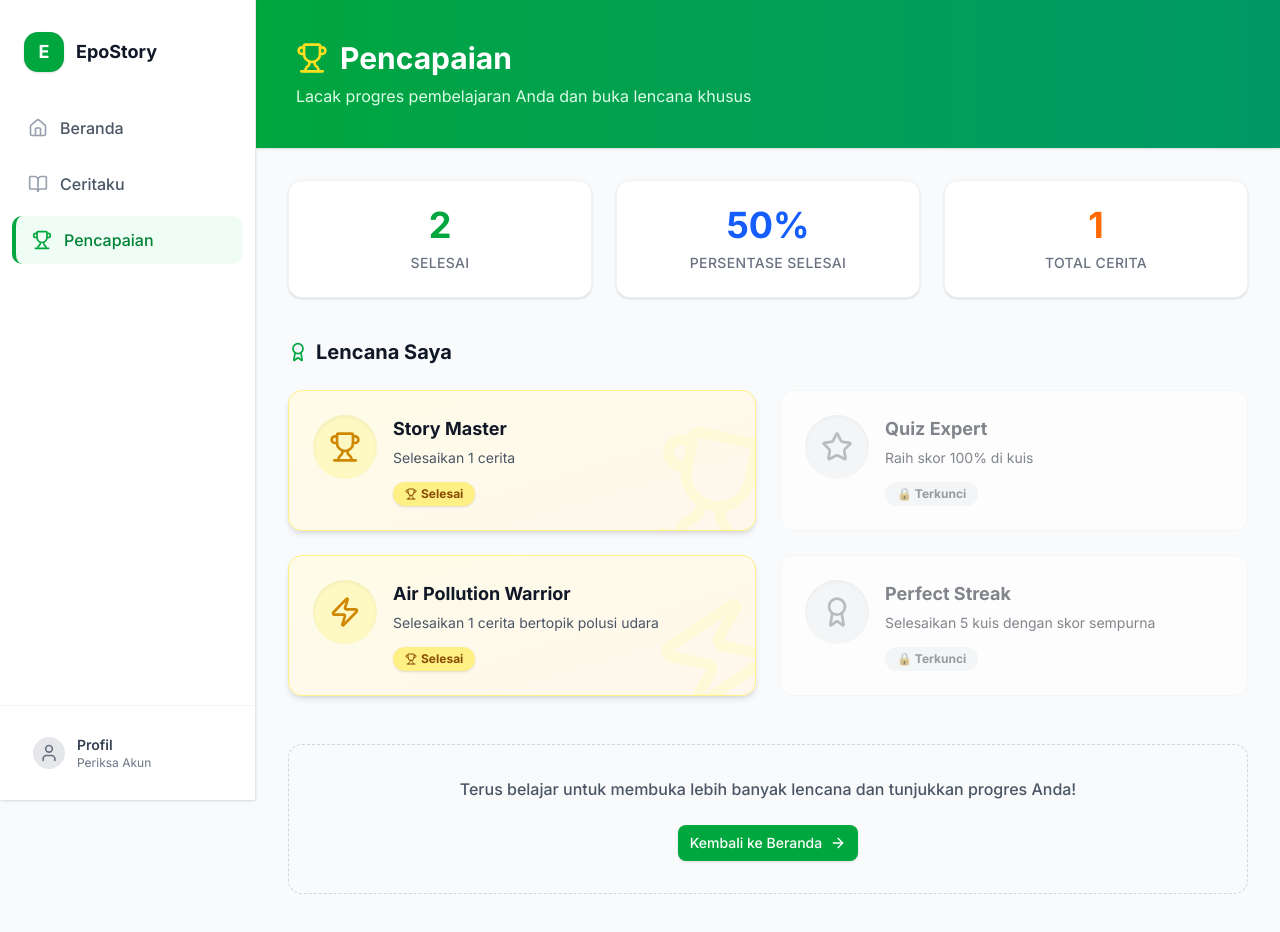
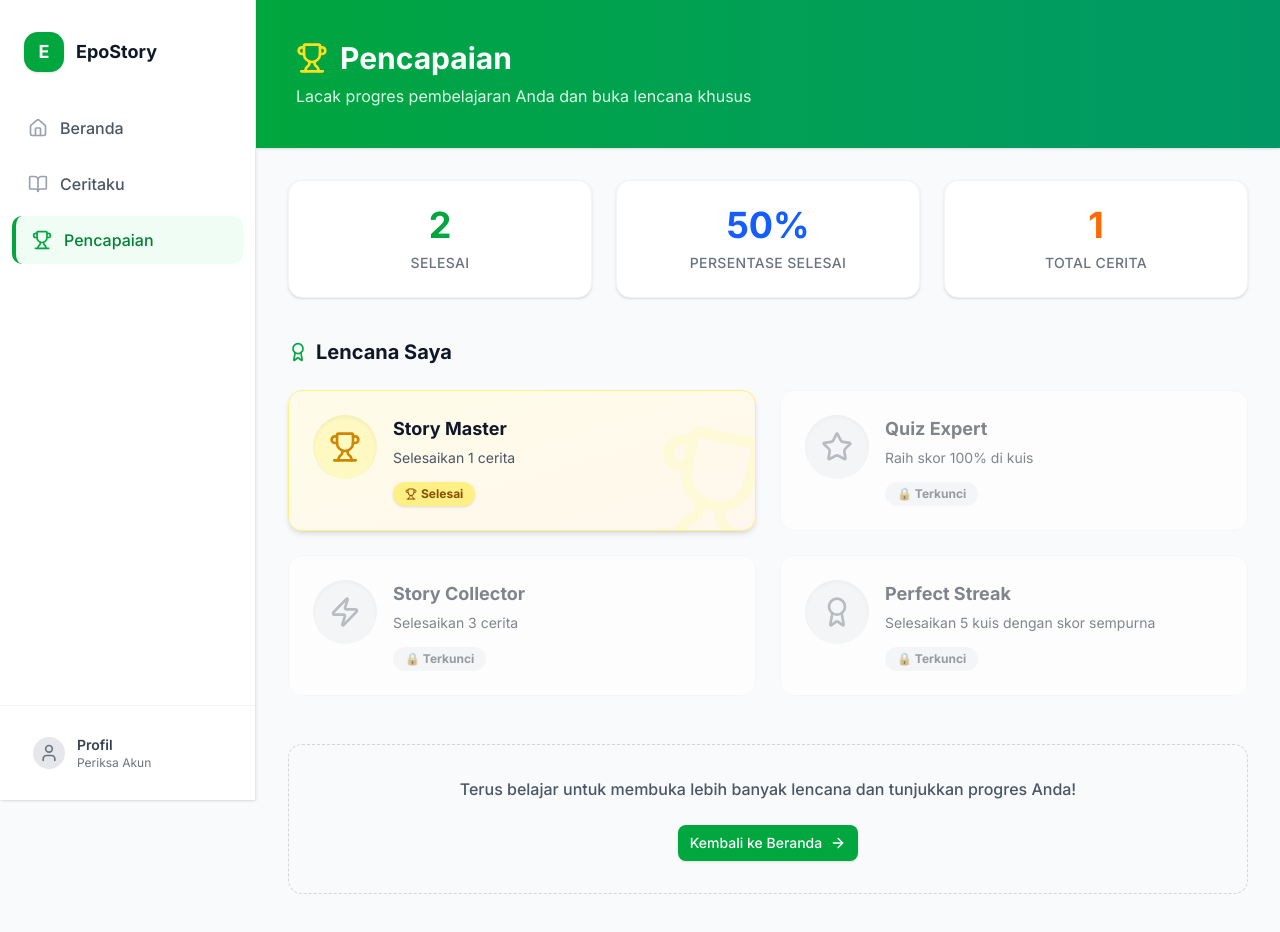
Before and after one commit to AlvinLore/epostory-main, a Next.js app: page /achievements in a window 1280 px wide. Shown: the top 932 px of the page. Built offline with nearby package versions, Linux system fonts and the light colour scheme.

Commit message:
Update: update kecil badge

```diff
--- a/app/achievements/page.tsx
+++ b/app/achievements/page.tsx
@@ -21,9 +21,9 @@ export default function Achievements() {
     },
     {
       icon: Zap,
-      title: "Air Pollution Warrior",
-      description: "Selesaikan 1 cerita bertopik polusi udara",
-      unlocked: true,
+      title: "Story Collector",
+      description: "Selesaikan 3 cerita",
+      unlocked: false,
     },
     {
       icon: Award,
```
